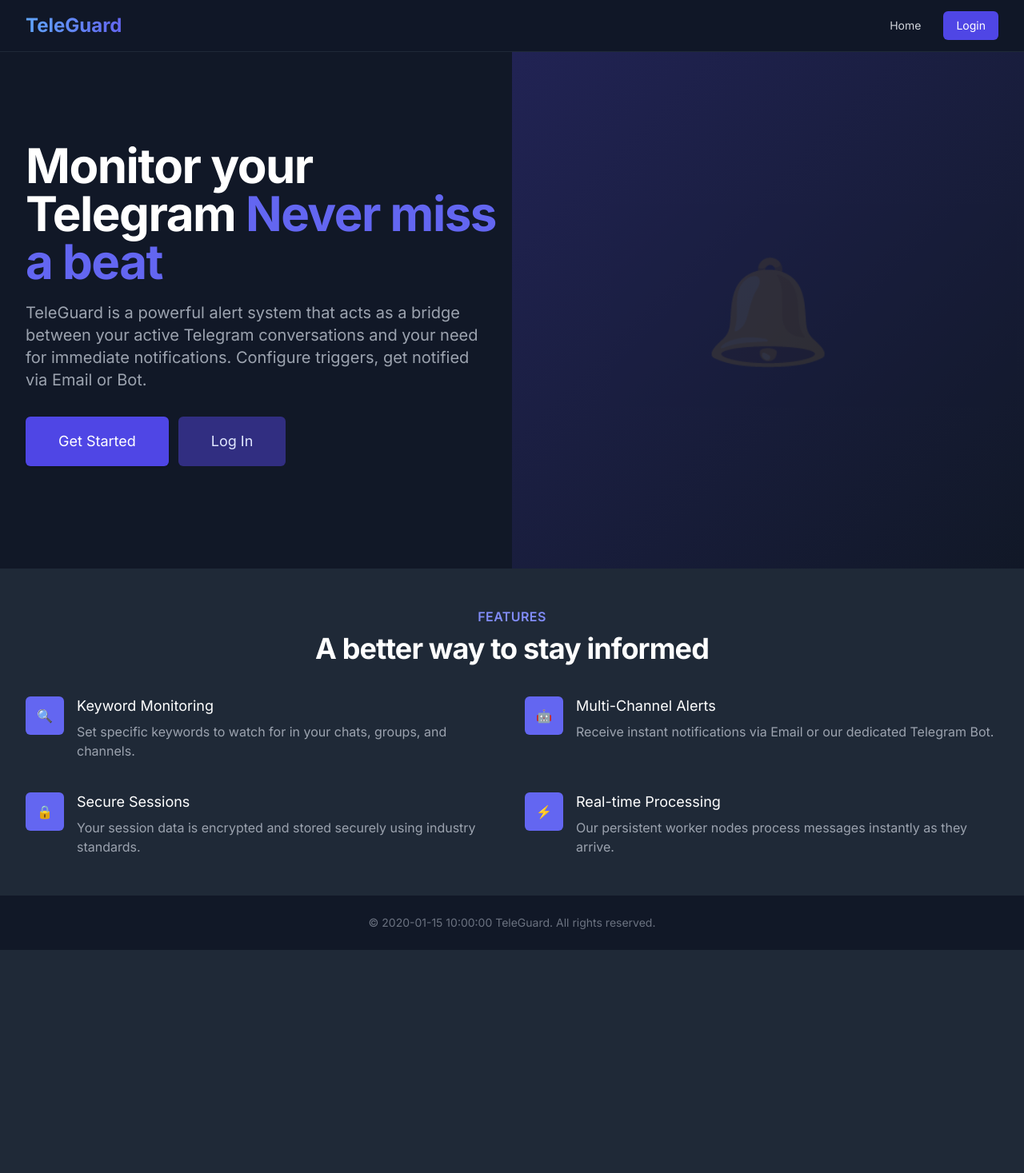
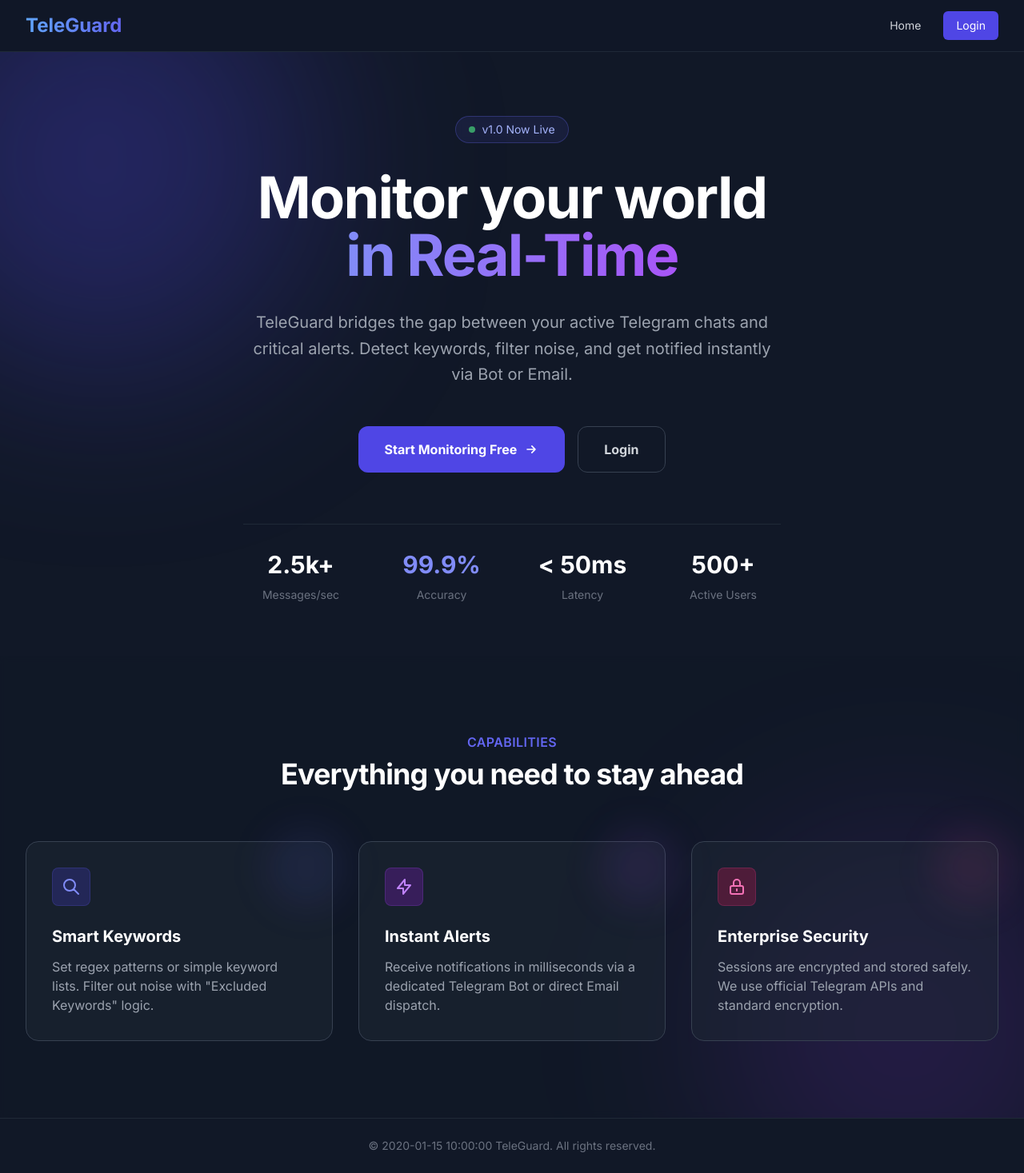
Before and after one commit to Adityaminz18/TeleGuard-Monitering, a Python web app: template app/templates/index.html in a window 1280 px wide. Shown: the whole page at 80% size. Before the commit the page ends 1188 px from the top, so only its background shows below. Run offline with Jinja, Linux system fonts and the light colour scheme; the template is opened without the code that fills it: most values are stand-ins (such as "Sample title", 1, 10 or a date in 2020); some libraries are stand-ins or nearby versions.

Commit message:
feat(ui): redesign landing page with modern dark theme

```diff
--- a/app/templates/index.html
+++ b/app/templates/index.html
@@ -1,116 +1,176 @@
 {% extends "base.html" %}
 
 {% block content %}
-<div class="relative overflow-hidden">
+<div class="relative overflow-hidden min-h-screen flex flex-col">
+
+    <!-- Background Gradients -->
+    <div class="absolute top-0 left-0 w-full h-full overflow-hidden -z-10">
+        <div
+            class="absolute top-[-10%] left-[-10%] w-[40%] h-[40%] bg-indigo-600/30 rounded-full blur-[120px] animate-blob">
+        </div>
+        <div
+            class="absolute bottom-[-10%] right-[-10%] w-[40%] h-[40%] bg-purple-600/30 rounded-full blur-[120px] animate-blob animation-delay-2000">
+        </div>
+    </div>
+
     <!-- Hero Section -->
-    <div class="max-w-7xl mx-auto">
-        <div class="relative z-10 pb-8 sm:pb-16 md:pb-20 lg:max-w-2xl lg:w-full lg:pb-28 xl:pb-32">
-            <main class="mt-10 mx-auto max-w-7xl px-4 sm:mt-12 sm:px-6 md:mt-16 lg:mt-20 lg:px-8 xl:mt-28">
-                <div class="sm:text-center lg:text-left">
-                    <h1 class="text-4xl tracking-tight font-extrabold text-white sm:text-5xl md:text-6xl">
-                        <span class="block xl:inline">Monitor your Telegram</span>
-                        <span class="block text-indigo-500 xl:inline">Never miss a beat</span>
+    <main class="flex-grow flex items-center justify-center pt-20 pb-16 px-4 sm:px-6 lg:px-8">
+        <div class="text-center max-w-4xl mx-auto">
+
+            <!-- Badge -->
+            <div
+                class="inline-flex items-center px-4 py-1.5 rounded-full border border-indigo-500/30 bg-indigo-500/10 text-indigo-300 text-sm font-medium mb-8 backdrop-blur-sm">
+                <span class="w-2 h-2 rounded-full bg-green-400 mr-2 animate-pulse"></span>
+                v1.0 Now Live
+            </div>
+
+            <h1 class="text-5xl md:text-7xl font-extrabold tracking-tight text-white mb-8">
+                Monitor your world <br />
+                <span class="text-transparent bg-clip-text bg-gradient-to-r from-indigo-400 to-purple-500">
+                    in Real-Time
+                </span>
             </h1>
-                    <p
-                        class="mt-3 text-base text-gray-400 sm:mt-5 sm:text-lg sm:max-w-xl sm:mx-auto md:mt-5 md:text-xl lg:mx-0">
-                        TeleGuard is a powerful alert system that acts as a bridge between your active Telegram
-                        conversations and your need for immediate notifications. Configure triggers, get notified via
-                        Email or Bot.
+
+            <p class="mt-4 max-w-2xl mx-auto text-xl text-gray-400 mb-12 leading-relaxed">
+                TeleGuard bridges the gap between your active Telegram chats and critical alerts.
+                Detect keywords, filter noise, and get notified instantly via Bot or Email.
             </p>
-                    <div class="mt-5 sm:mt-8 sm:flex sm:justify-center lg:justify-start">
-                        <div class="rounded-md shadow">
+
+            <div class="flex flex-col sm:flex-row justify-center gap-4">
                 <a href="/register"
-                                class="w-full flex items-center justify-center px-8 py-3 border border-transparent text-base font-medium rounded-md text-white bg-indigo-600 hover:bg-indigo-700 md:py-4 md:text-lg md:px-10 transition-all hover:scale-105">
-                                Get Started
+                    class="group relative inline-flex items-center justify-center px-8 py-4 text-base font-bold text-white transition-all duration-200 bg-indigo-600 font-pj rounded-xl focus:outline-none focus:ring-2 focus:ring-offset-2 focus:ring-indigo-600 hover:bg-indigo-700 hover:scale-105 hover:shadow-[0_0_20px_rgba(79,70,229,0.5)]">
+                    Start Monitoring Free
+                    <svg class="w-5 h-5 ml-2 transition-transform group-hover:translate-x-1" fill="none"
+                        stroke="currentColor" viewBox="0 0 24 24">
+                        <path stroke-linecap="round" stroke-linejoin="round" stroke-width="2"
+                            d="M13 7l5 5m0 0l-5 5m5-5H6"></path>
+                    </svg>
+                </a>
+                <a href="/login"
+                    class="inline-flex items-center justify-center px-8 py-4 text-base font-bold text-gray-300 transition-all duration-200 bg-gray-900 border border-gray-700 font-pj rounded-xl focus:outline-none focus:ring-2 focus:ring-offset-2 focus:ring-gray-900 hover:bg-gray-800 hover:text-white hover:border-gray-600">
+                    Login
                 </a>
             </div>
-                        <div class="mt-3 sm:mt-0 sm:ml-3">
-                            <a href="/login"
-                                class="w-full flex items-center justify-center px-8 py-3 border border-transparent text-base font-medium rounded-md text-indigo-100 bg-indigo-900 hover:bg-indigo-800 md:py-4 md:text-lg md:px-10 transition-all hover:scale-105">
-                                Log In
-                            </a>
+
+            <!-- Stats Ticker -->
+            <div class="mt-16 grid grid-cols-2 gap-8 md:grid-cols-4 border-t border-gray-800 pt-8">
+                <div class="flex flex-col">
+                    <dt class="order-2 mt-2 text-sm font-medium leading-6 text-gray-500">Messages/sec</dt>
+                    <dd class="order-1 text-3xl font-extrabold text-white">2.5k+</dd>
+                </div>
+                <div class="flex flex-col">
+                    <dt class="order-2 mt-2 text-sm font-medium leading-6 text-gray-500">Accuracy</dt>
+                    <dd class="order-1 text-3xl font-extrabold text-indigo-400">99.9%</dd>
+                </div>
+                <div class="flex flex-col">
+                    <dt class="order-2 mt-2 text-sm font-medium leading-6 text-gray-500">Latency</dt>
+                    <dd class="order-1 text-3xl font-extrabold text-white">
+                        < 50ms</dd>
+                </div>
+                <div class="flex flex-col">
+                    <dt class="order-2 mt-2 text-sm font-medium leading-6 text-gray-500">Active Users</dt>
+                    <dd class="order-1 text-3xl font-extrabold text-white">500+</dd>
                 </div>
             </div>
         </div>
     </main>
-        </div>
+
+    <!-- Features Grid -->
+    <section class="py-24 bg-gray-900/50 backdrop-blur-sm relative z-10">
+        <div class="max-w-7xl mx-auto px-4 sm:px-6 lg:px-8">
+            <div class="text-center mb-16">
+                <h2 class="text-base font-semibold tracking-wide text-indigo-500 uppercase">Capabilities</h2>
+                <p class="mt-2 text-3xl leading-8 font-extrabold tracking-tight text-white sm:text-4xl">
+                    Everything you need to stay ahead
+                </p>
             </div>
 
-    <!-- Background Decor -->
-    <div class="lg:absolute lg:inset-y-0 lg:right-0 lg:w-1/2">
+            <div class="grid grid-cols-1 md:grid-cols-3 gap-8">
+                <!-- Feature 1 -->
                 <div
-            class="h-56 w-full object-cover sm:h-72 md:h-96 lg:w-full lg:h-full bg-gradient-to-br from-indigo-900 to-gray-900 opacity-50 flex items-center justify-center">
-            <!-- Placeholder for a hero image or animation -->
-            <div class="text-9xl opacity-20 select-none">🔔</div>
+                    class="relative p-8 bg-gray-800/50 border border-gray-700 rounded-2xl hover:border-indigo-500/50 transition-colors group">
+                    <div
+                        class="absolute top-0 right-0 -mt-4 -mr-4 w-24 h-24 bg-indigo-500/10 rounded-full blur-xl group-hover:bg-indigo-500/20 transition-all">
+                    </div>
+                    <div
+                        class="w-12 h-12 rounded-lg bg-indigo-900/50 flex items-center justify-center mb-6 border border-indigo-500/20 text-indigo-400">
+                        <svg class="w-6 h-6" fill="none" stroke="currentColor" viewBox="0 0 24 24">
+                            <path stroke-linecap="round" stroke-linejoin="round" stroke-width="2"
+                                d="M21 21l-6-6m2-5a7 7 0 11-14 0 7 7 0 0114 0z"></path>
+                        </svg>
+                    </div>
+                    <h3 class="text-xl font-bold text-white mb-3">Smart Keywords</h3>
+                    <p class="text-gray-400">Set regex patterns or simple keyword lists. Filter out noise with "Excluded
+                        Keywords" logic.</p>
+                </div>
+
+                <!-- Feature 2 -->
+                <div
+                    class="relative p-8 bg-gray-800/50 border border-gray-700 rounded-2xl hover:border-purple-500/50 transition-colors group">
+                    <div
+                        class="absolute top-0 right-0 -mt-4 -mr-4 w-24 h-24 bg-purple-500/10 rounded-full blur-xl group-hover:bg-purple-500/20 transition-all">
+                    </div>
+                    <div
+                        class="w-12 h-12 rounded-lg bg-purple-900/50 flex items-center justify-center mb-6 border border-purple-500/20 text-purple-400">
+                        <svg class="w-6 h-6" fill="none" stroke="currentColor" viewBox="0 0 24 24">
+                            <path stroke-linecap="round" stroke-linejoin="round" stroke-width="2"
+                                d="M13 10V3L4 14h7v7l9-11h-7z"></path>
+                        </svg>
+                    </div>
+                    <h3 class="text-xl font-bold text-white mb-3">Instant Alerts</h3>
+                    <p class="text-gray-400">Receive notifications in milliseconds via a dedicated Telegram Bot or
+                        direct Email dispatch.</p>
+                </div>
+
+                <!-- Feature 3 -->
+                <div
+                    class="relative p-8 bg-gray-800/50 border border-gray-700 rounded-2xl hover:border-pink-500/50 transition-colors group">
+                    <div
+                        class="absolute top-0 right-0 -mt-4 -mr-4 w-24 h-24 bg-pink-500/10 rounded-full blur-xl group-hover:bg-pink-500/20 transition-all">
+                    </div>
+                    <div
+                        class="w-12 h-12 rounded-lg bg-pink-900/50 flex items-center justify-center mb-6 border border-pink-500/20 text-pink-400">
+                        <svg class="w-6 h-6" fill="none" stroke="currentColor" viewBox="0 0 24 24">
+                            <path stroke-linecap="round" stroke-linejoin="round" stroke-width="2"
+                                d="M12 15v2m-6 4h12a2 2 0 002-2v-6a2 2 0 00-2-2H6a2 2 0 00-2 2v6a2 2 0 002 2zm10-10V7a4 4 0 00-8 0v4h8z">
+                            </path>
+                        </svg>
+                    </div>
+                    <h3 class="text-xl font-bold text-white mb-3">Enterprise Security</h3>
+                    <p class="text-gray-400">Sessions are encrypted and stored safely. We use official Telegram APIs and
+                        standard encryption.</p>
                 </div>
             </div>
         </div>
+    </section>
 
-<!-- Features Section -->
-<div class="py-12 bg-gray-800">
-    <div class="max-w-7xl mx-auto px-4 sm:px-6 lg:px-8">
-        <div class="lg:text-center">
-            <h2 class="text-base text-indigo-400 font-semibold tracking-wide uppercase">Features</h2>
-            <p class="mt-2 text-3xl leading-8 font-extrabold tracking-tight text-white sm:text-4xl">
-                A better way to stay informed
-            </p>
 </div>
 
-        <div class="mt-10">
-            <dl class="space-y-10 md:space-y-0 md:grid md:grid-cols-2 md:gap-x-8 md:gap-y-10">
-                <div class="relative">
-                    <dt>
-                        <div
-                            class="absolute flex items-center justify-center h-12 w-12 rounded-md bg-indigo-500 text-white">
-                            🔍
-                        </div>
-                        <p class="ml-16 text-lg leading-6 font-medium text-white">Keyword Monitoring</p>
-                    </dt>
-                    <dd class="mt-2 ml-16 text-base text-gray-400">
-                        Set specific keywords to watch for in your chats, groups, and channels.
-                    </dd>
-                </div>
+<style>
+    @keyframes blob {
+        0% {
+            transform: translate(0px, 0px) scale(1);
+        }
 
-                <div class="relative">
-                    <dt>
-                        <div
-                            class="absolute flex items-center justify-center h-12 w-12 rounded-md bg-indigo-500 text-white">
-                            🤖
-                        </div>
-                        <p class="ml-16 text-lg leading-6 font-medium text-white">Multi-Channel Alerts</p>
-                    </dt>
-                    <dd class="mt-2 ml-16 text-base text-gray-400">
-                        Receive instant notifications via Email or our dedicated Telegram Bot.
-                    </dd>
-                </div>
+        33% {
+            transform: translate(30px, -50px) scale(1.1);
+        }
 
-                <div class="relative">
-                    <dt>
-                        <div
-                            class="absolute flex items-center justify-center h-12 w-12 rounded-md bg-indigo-500 text-white">
-                            🔒
-                        </div>
-                        <p class="ml-16 text-lg leading-6 font-medium text-white">Secure Sessions</p>
-                    </dt>
-                    <dd class="mt-2 ml-16 text-base text-gray-400">
-                        Your session data is encrypted and stored securely using industry standards.
-                    </dd>
-                </div>
+        66% {
+            transform: translate(-20px, 20px) scale(0.9);
+        }
 
-                <div class="relative">
-                    <dt>
-                        <div
-                            class="absolute flex items-center justify-center h-12 w-12 rounded-md bg-indigo-500 text-white">
-                            ⚡
-                        </div>
-                        <p class="ml-16 text-lg leading-6 font-medium text-white">Real-time Processing</p>
-                    </dt>
-                    <dd class="mt-2 ml-16 text-base text-gray-400">
-                        Our persistent worker nodes process messages instantly as they arrive.
-                    </dd>
-                </div>
-            </dl>
-        </div>
-    </div>
-</div>
+        100% {
+            transform: translate(0px, 0px) scale(1);
+        }
+    }
+
+    .animate-blob {
+        animation: blob 7s infinite;
+    }
+
+    .animation-delay-2000 {
+        animation-delay: 2s;
+    }
+</style>
 {% endblock %}
```
Lines whose indentation alone changed are shown as unchanged.
